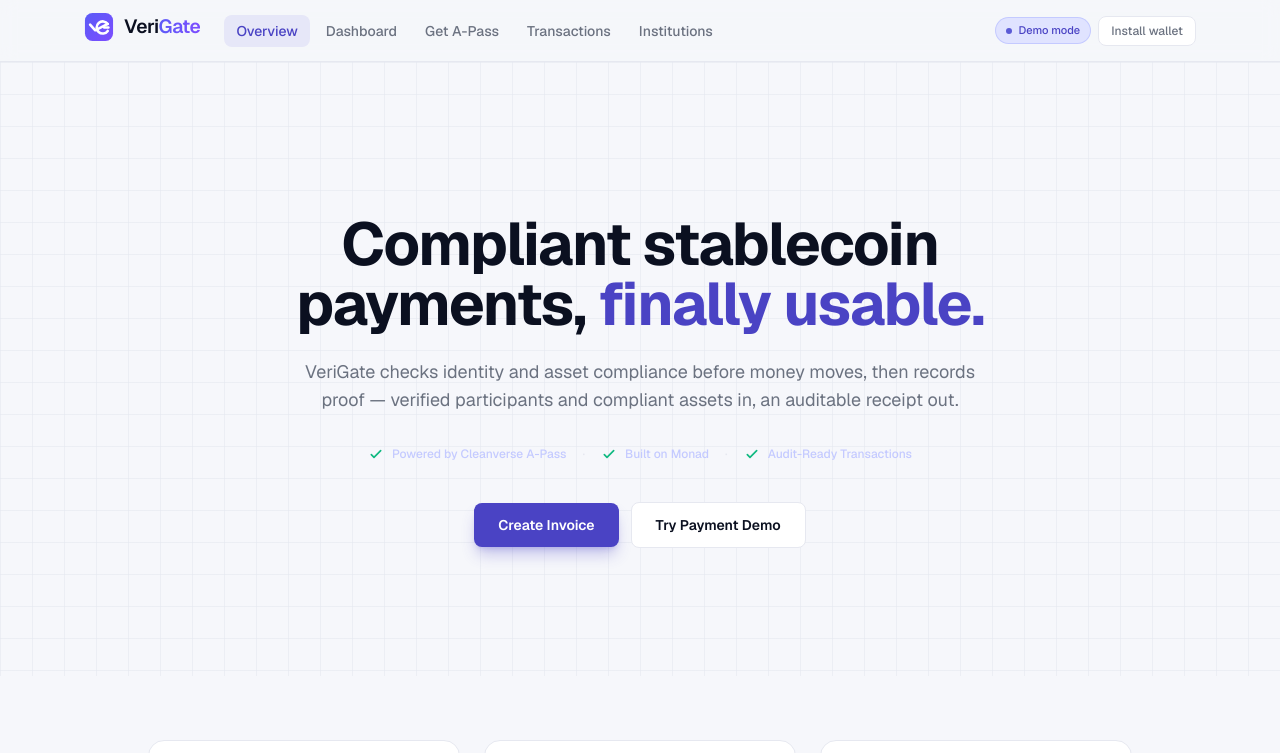
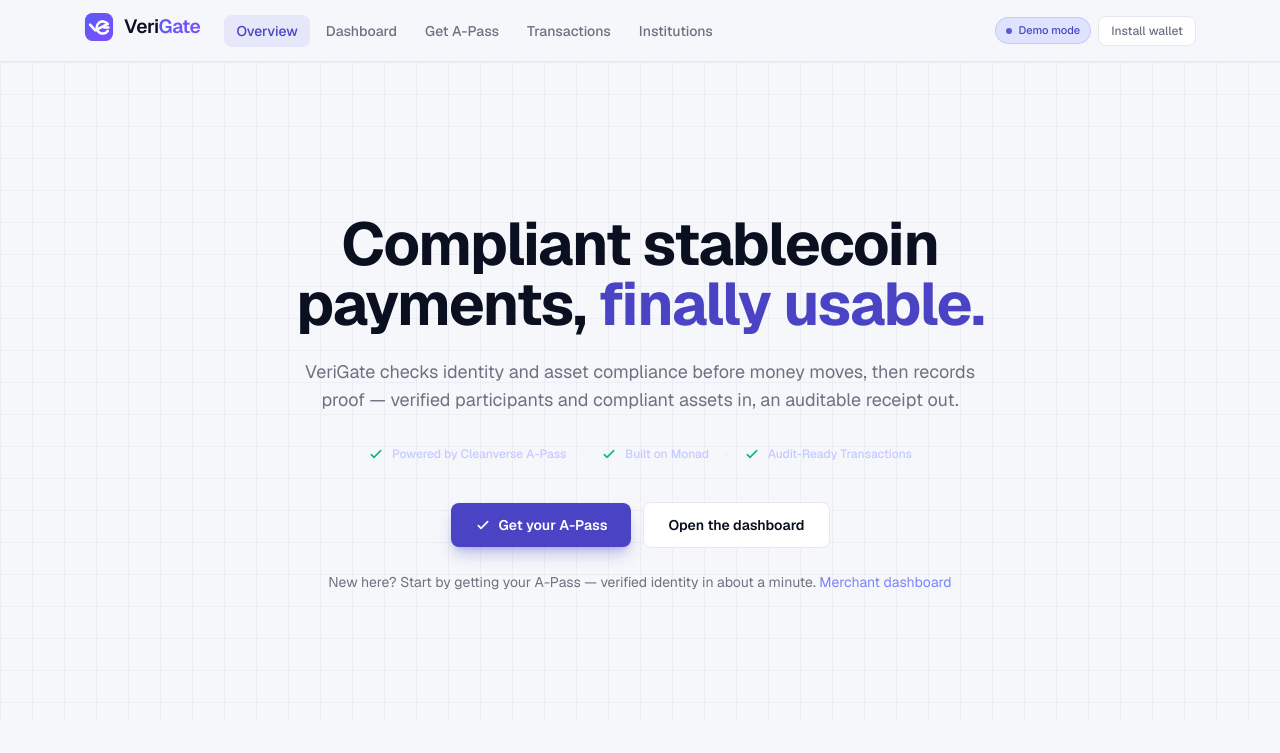
Before and after one commit to tweetbysobur/VeriGate-, a Next.js app: page / in a window 1280 px wide. Shown: the top 753 px of the page. Built offline with nearby package versions, Linux system fonts and the light colour scheme; no server answers.

Commit message:
design: update hero CTAs to 'Get your A-Pass' and 'Open the dashboard'

```diff
--- a/app/page.tsx
+++ b/app/page.tsx
@@ -130,18 +130,28 @@
           {/* CTAs */}
           <div className="mt-10 flex flex-col items-center justify-center gap-3 sm:flex-row">
             <Link
-              href="/dashboard"
+              href="/get-apass"
               className="inline-flex items-center gap-2 rounded-lg bg-brand-600 px-6 py-3 text-sm font-semibold text-white shadow-lg shadow-brand-600/30 transition hover:bg-brand-700"
             >
-              Create Invoice
+              <svg viewBox="0 0 24 24" className="size-4" fill="none">
+                <path d="m5 13 4 4L19 7" stroke="currentColor" strokeWidth="2.5" strokeLinecap="round" strokeLinejoin="round" />
+              </svg>
+              Get your A-Pass
             </Link>
             <Link
               href="/dashboard"
               className="inline-flex items-center gap-2 rounded-lg border border-border bg-card px-6 py-3 text-sm font-semibold text-foreground transition hover:bg-background"
             >
-              Try Payment Demo
+              Open the dashboard
             </Link>
           </div>
+
+          <p className="mt-6 text-center text-sm text-muted">
+            New here? Start by getting your A-Pass — verified identity in about a minute.{" "}
+            <Link href="/dashboard" className="text-brand-400 hover:text-brand-300">
+              Merchant dashboard
+            </Link>
+          </p>
         </div>
       </section>
 
```
